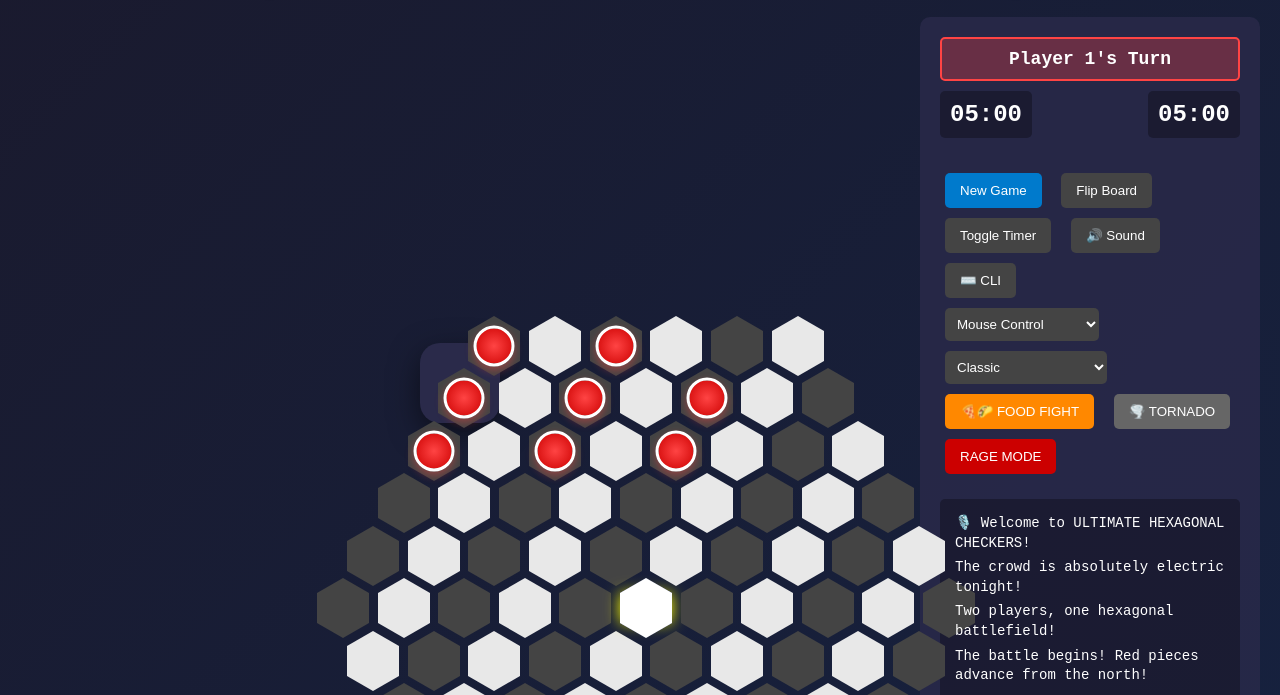
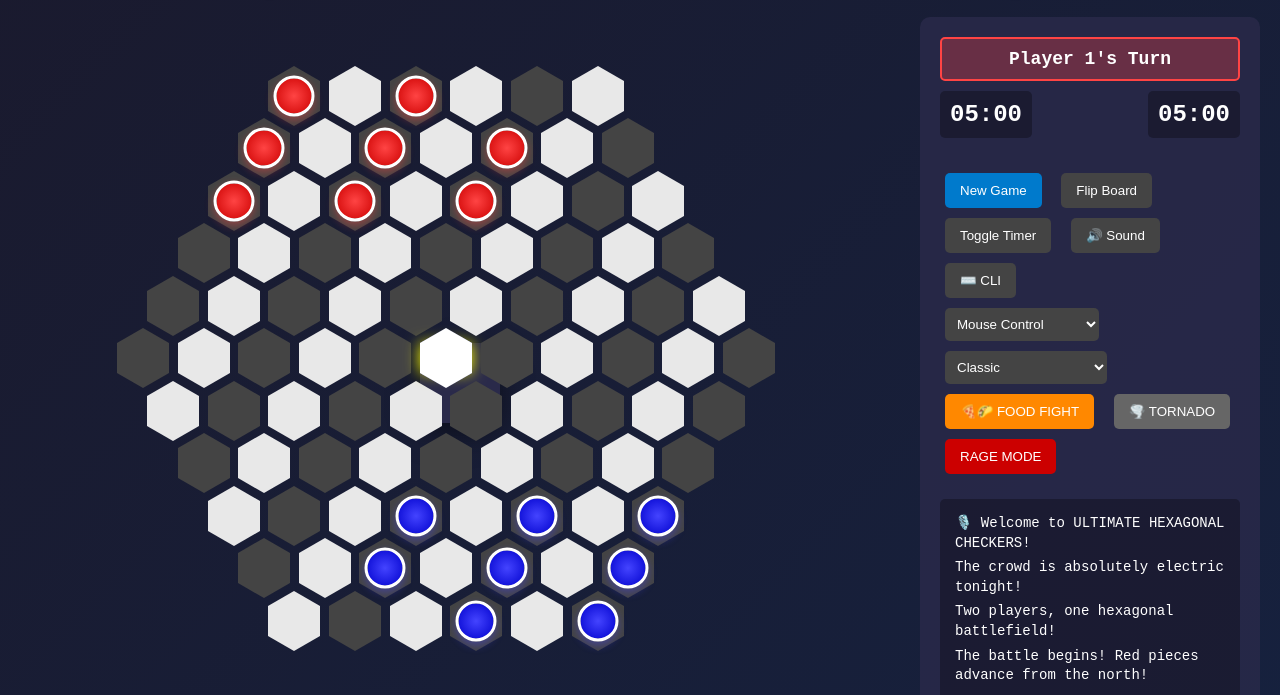
Before and after one commit to cthulahoops/vibecodefridays, a plain HTML site: page public/ultimate_checkers/index.html in a window 1280 px wide. Shown: the part 72-767 px from the top of the page. Drawn offline with Linux system fonts and the light colour scheme.

Commit message:
Cheating and not vibing!

```diff
--- a/public/ultimate_checkers/index.html
+++ b/public/ultimate_checkers/index.html
@@ -875,8 +875,8 @@
             const x = HEX_SIZE * (Math.sqrt(3) * q + Math.sqrt(3)/2 * r);
             const y = HEX_SIZE * (3/2 * r);
 
-            hex.style.left = (x + 200) + 'px';
-            hex.style.top = (y + 250) + 'px';
+            hex.style.left = x + 'px';
+            hex.style.top = y + 'px';
 
             // Alternating colors
             if ((q + r) % 2 === 0) {
```
